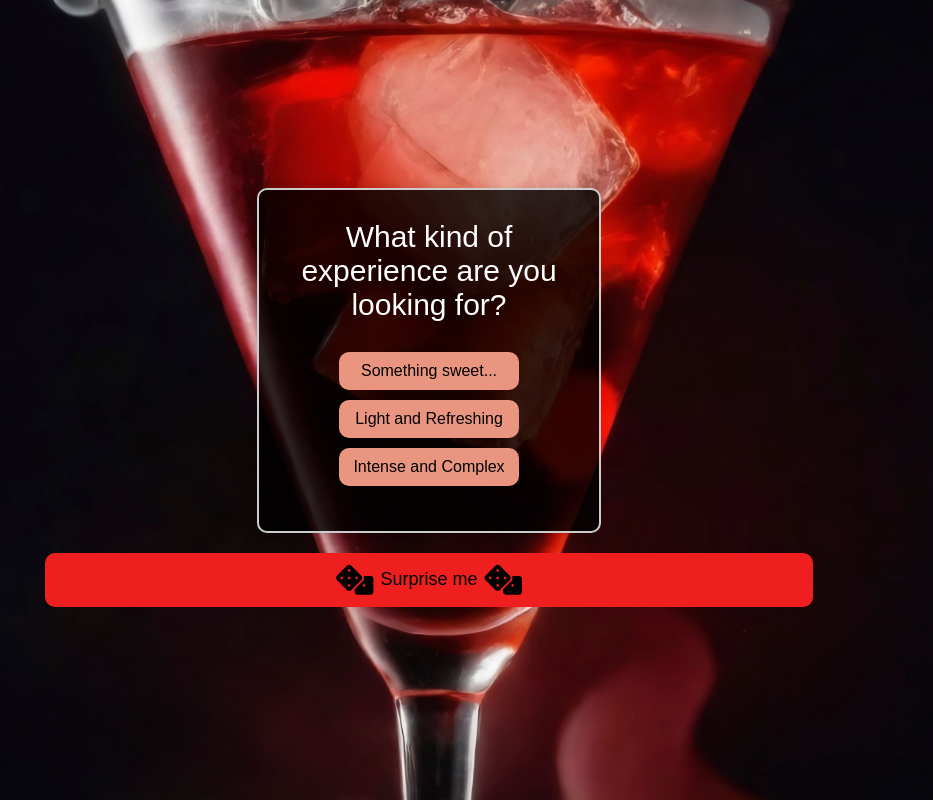
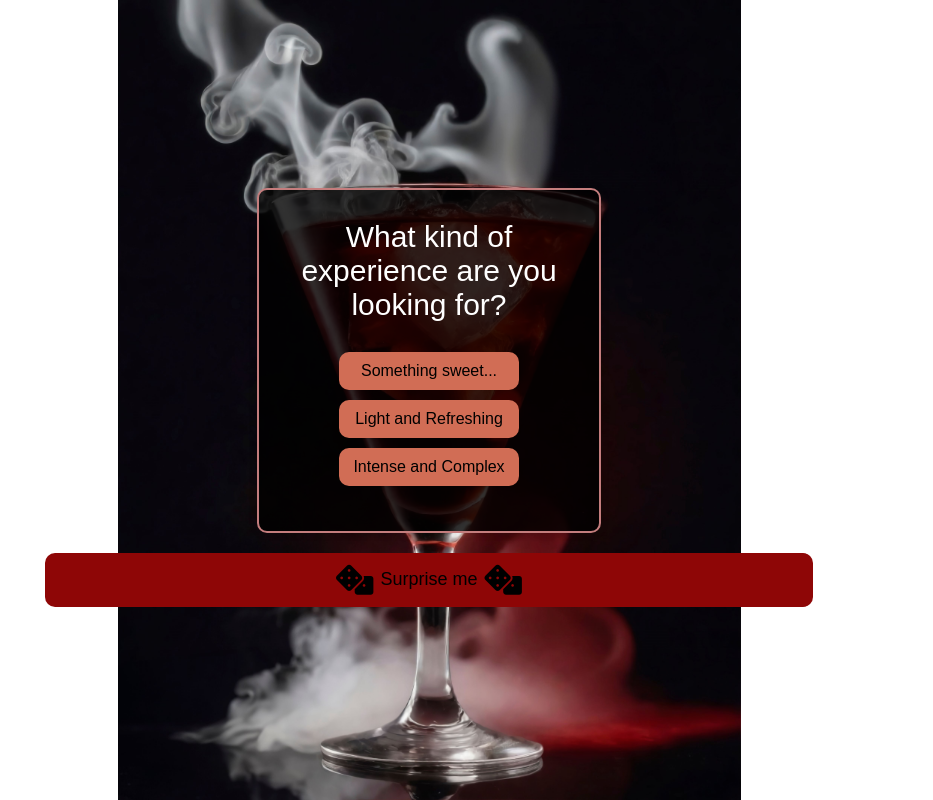
Before and after one commit to GNtrazios/MatchandTaste, a website: page public/index.html in a window 1280 px wide. Shown: the whole page, without its empty margins (211-1144 px from the left). Drawn offline with Linux system fonts and the light colour scheme.

Commit message:
Fix css for index.html

```diff
--- a/public/css/Index_Styles.css
+++ b/public/css/Index_Styles.css
@@ -10,7 +10,7 @@ body, html {
 /* Style the container with the background image */
 .background {
     background-image: url('../images/Cocktail.jpeg');
-    background-size: cover;
+    background-size: contain;
     background-position: center;
     background-repeat: no-repeat;
     height: 100vh;
@@ -24,7 +24,7 @@ body, html {
 
 .box {
     background-color: rgba(0, 0, 0, 0.8);
-    border: 2px solid #ccc;
+    border: 2px solid #c47d7d;
     padding: 20px;
     border-radius: 10px;
     box-shadow: 0 0 10px rgba(0, 0, 0, 0.1);
@@ -58,7 +58,7 @@ body, html {
 }
 
 button {
-    background-color: rgb(233, 149, 128);
+    background-color: rgb(209, 109, 85);
     border: none;
     padding: 10px;
     border-radius: 10px;
@@ -66,16 +66,16 @@ button {
     font-size: 16px;
     margin: 5px 0;
     width: 60%;
-    color: black;
+    color: rgb(0, 0, 0);
 }
 
 button:hover {
-    background-color: #f6b4b4;
+    background-color: #d37979;
 }
 
 /* Style for the 'Get Random Cocktail' button with deep red/orange background and lighter hover effect */
 #randomCocktailButton {
-    background: #ef1f1f;
+    background: #8e0606;
     background-size: 100%;
     width: 60%;
     border: none;
```
